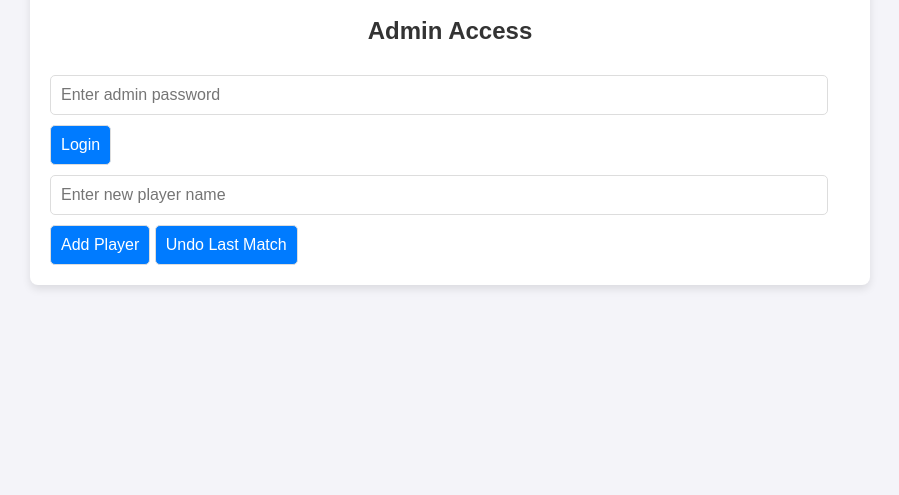
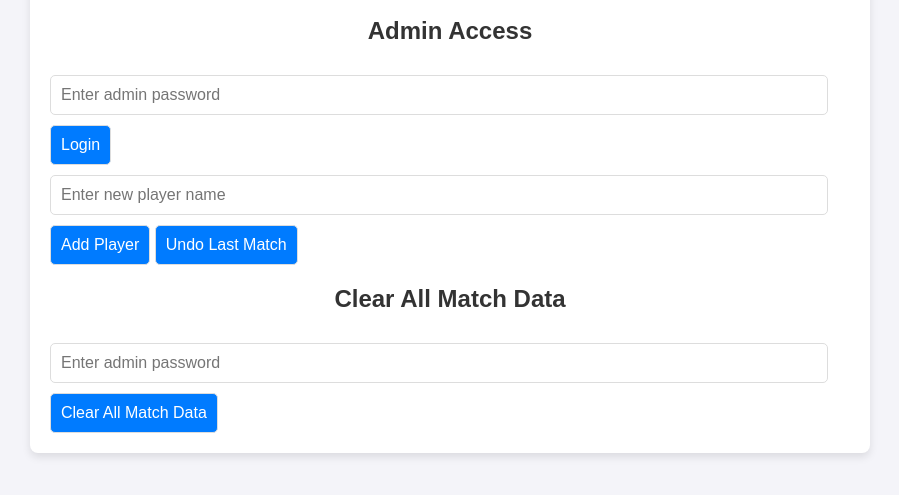
Before and after one commit to tianxj1996/cfang, a plain HTML site: page index.html in a window 1280 px wide. Shown: the part 163-658 px from the top of the page, without its empty margins (190-1089 px from the left). Drawn offline with Linux system fonts and the light colour scheme; no server answers.

Commit message:
Update index.html

```diff
--- a/index.html
+++ b/index.html
@@ -30,6 +30,10 @@
         <button onclick="addPlayer()">Add Player</button>
         <button onclick="undoLastMatch()">Undo Last Match</button>
 
+        <h2>Clear All Match Data</h2>
+        <input type="password" id="clearDataPassword" placeholder="Enter admin password" />
+        <button onclick="clearMatchData()">Clear All Match Data</button>
+
         <div id="adminControls" style="display: none;">
             <h2>Add Match Result</h2>
             <select id="playerSelect"></select>
```
